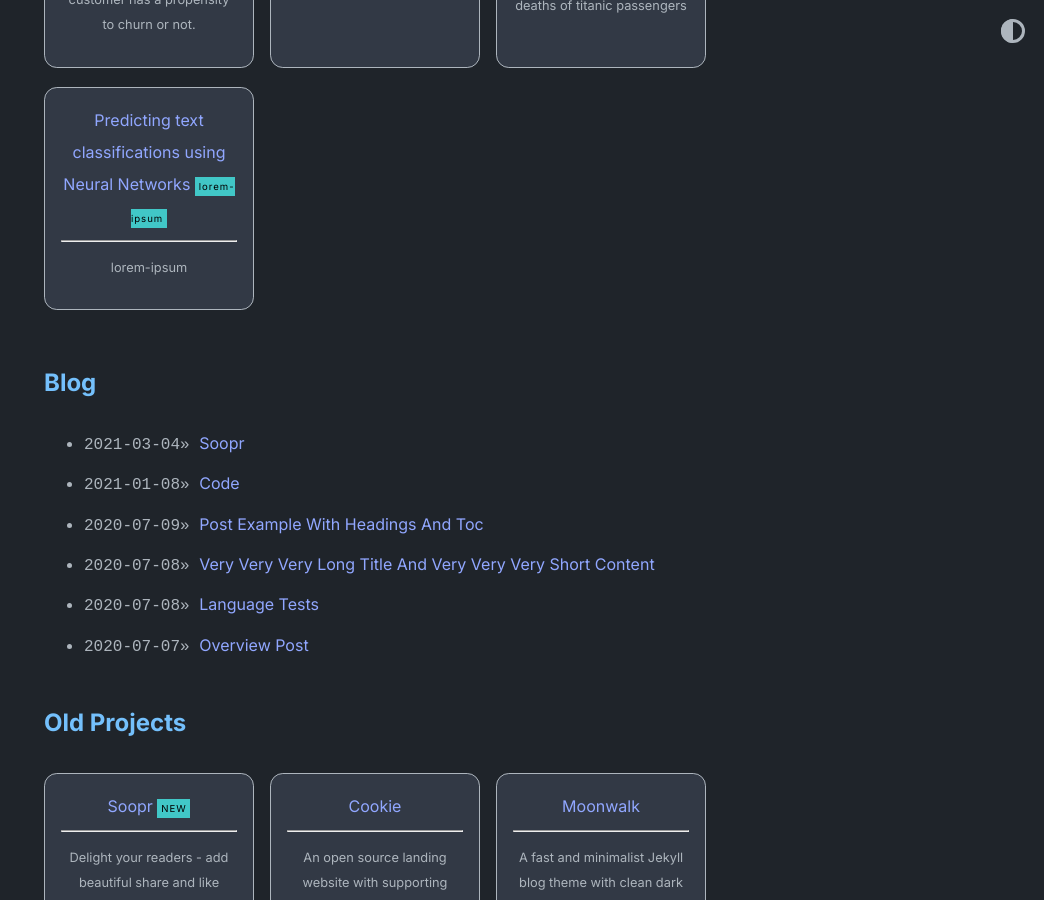
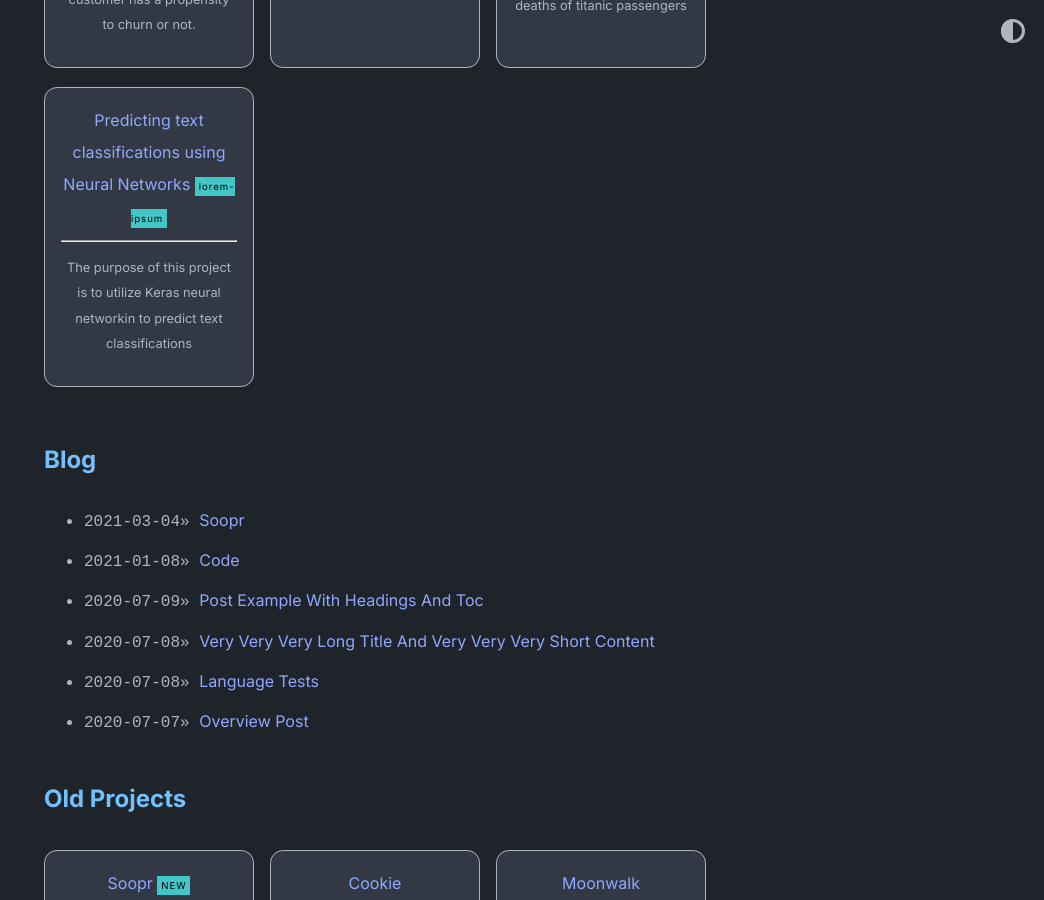
Before and after one commit to stackbit-projects/pleasant-oak-ce82d, a Jekyll site: the page built from index.md, in a window 1280 px wide and 900 px high, scrolled down 920 px. Shown: the whole window, without its empty margins (236-1280 px from the left). Built offline with Jekyll 4.4.1, drawn with Linux system fonts in a browser that asks for light colours.

Commit message:
home.yml: updated desc in project_entries

```diff
--- a/_data/home.yml
+++ b/_data/home.yml
@@ -39,7 +39,9 @@ project_entries:
   - title: Predicting text classifications using Neural Networks
     url: >-
       https://github.com/Josef9154/Portfolio-Examples/blob/main/Project%208-%20Predicting%20Text%20Classifications%20using%20Neural%20Network.ipynb
-    desc: lorem-ipsum
+    desc: >-
+      The purpose of this project is to utilize Keras neural networkin to
+      predict text classifications
     highlight: lorem-ipsum
 old_project_entries:
   - title: Soopr
```
